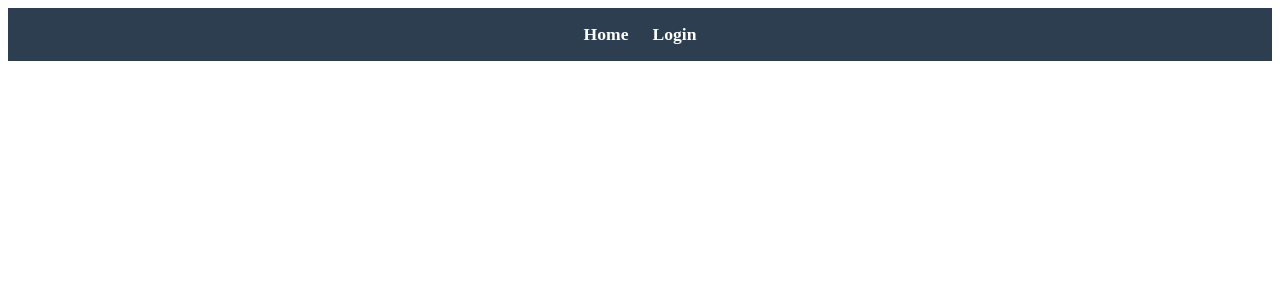
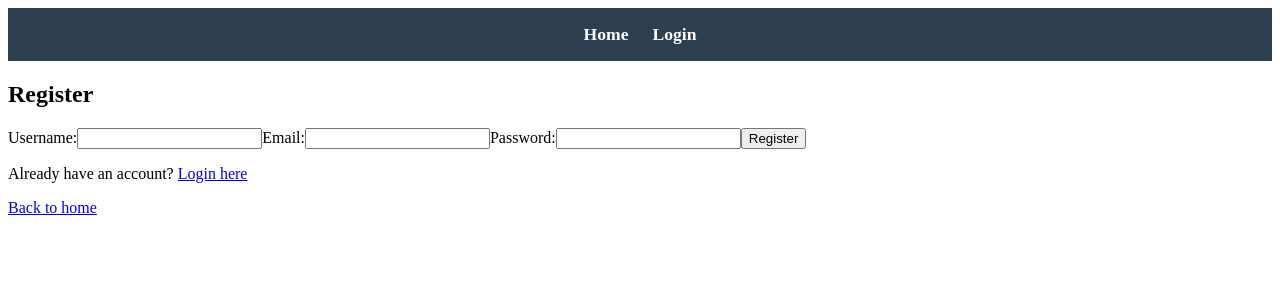
Before and after one commit to scottkoskoski/gardening-app, a React (Vite) app in the folder frontend/: page /register in a window 1280 px wide. Before the commit this address had no page. Shown: the top 300 px of the page. Built offline with nearby package versions, Linux system fonts and the light colour scheme.

Commit message:
Added registration page.

```diff
--- /dev/null
+++ b/frontend/src/pages/Register.tsx
@@ -0,0 +1,81 @@
+import { useState } from "react";
+import { useNavigate, Link } from "react-router-dom";
+
+const API_BASE_URL = "http://127.0.0.1:5000";
+
+const Register = () => {
+    const [username, setUsername] = useState("");
+    const [email, setEmail] = useState("");
+    const [password, setPassword] = useState("");
+    const [error, setError] = useState<string | null>(null);
+    const [success, setSuccess] = useState<string | null>(null);
+    const navigate = useNavigate();
+
+    const handleRegister = async (e: React.FormEvent) => {
+        e.preventDefault();
+        setError(null);
+        setSuccess(null);
+
+        try {
+            const response = await fetch(`${API_BASE_URL}/api/users/register`, {
+                method: "POST",
+                headers: { "Content-Type": "application/json" },
+                body: JSON.stringify({ username, email, password }), // Send user data
+            });
+
+            const data = await response.json();
+
+            if (!response.ok) {
+                throw new Error(data.error || "Registration failed");
+            }
+
+            setSuccess("Registration successful! Redirecting to login...");
+            setTimeout(() => navigate("/login"), 2000); // Redirect to login after 2 seconds
+        } catch (err: any) {
+            setError(err?.message || "Something went wrong. Please try again.");
+        }
+    };
+
+    return (
+        <div>
+            <h2>Register</h2>
+            {error && <p style={{ color: "red" }}>{error}</p>}
+            {success && <p style={{ color: "green" }}>{success}</p>}
+            <form onSubmit={handleRegister}>
+                <label>Username:</label>
+                <input
+                    type="text"
+                    value={username}
+                    onChange={(e) => setUsername(e.target.value)}
+                    required
+                />
+
+                <label>Email:</label>
+                <input
+                    type="email"
+                    value={email}
+                    onChange={(e) => setEmail(e.target.value)}
+                    required
+                />
+
+                <label>Password:</label>
+                <input
+                    type="password"
+                    value={password}
+                    onChange={(e) => setPassword(e.target.value)}
+                    required
+                />
+                <button type="submit">Register</button>
+            </form>
+
+            <p>
+                Already have an account? <Link to="/login">Login here</Link>
+            </p>
+            <p>
+                <Link to="/">Back to home</Link>
+            </p>
+        </div>
+    );
+};
+
+export default Register;
--- a/frontend/src/routes.tsx
+++ b/frontend/src/routes.tsx
@@ -1,12 +1,14 @@
 import { Routes, Route } from "react-router-dom";
 import Home from "./pages/Home";
 import Login from "./pages/Login";
+import Register from "./pages/Register";
 import ProtectedRoute from "./components/ProtectedRoute";
 
 const AppRoutes = () => (
     <Routes>
         <Route path="/" element={<Home />} />
         <Route path="/login" element={<Login />} />
+        <Route path="/register" element={<Register />} />
         {/* Protect future routes */}
         <Route
             path="/dashboard"
```
Also changed, not shown: 2 other files (tests, documents, lock files or other folders).
